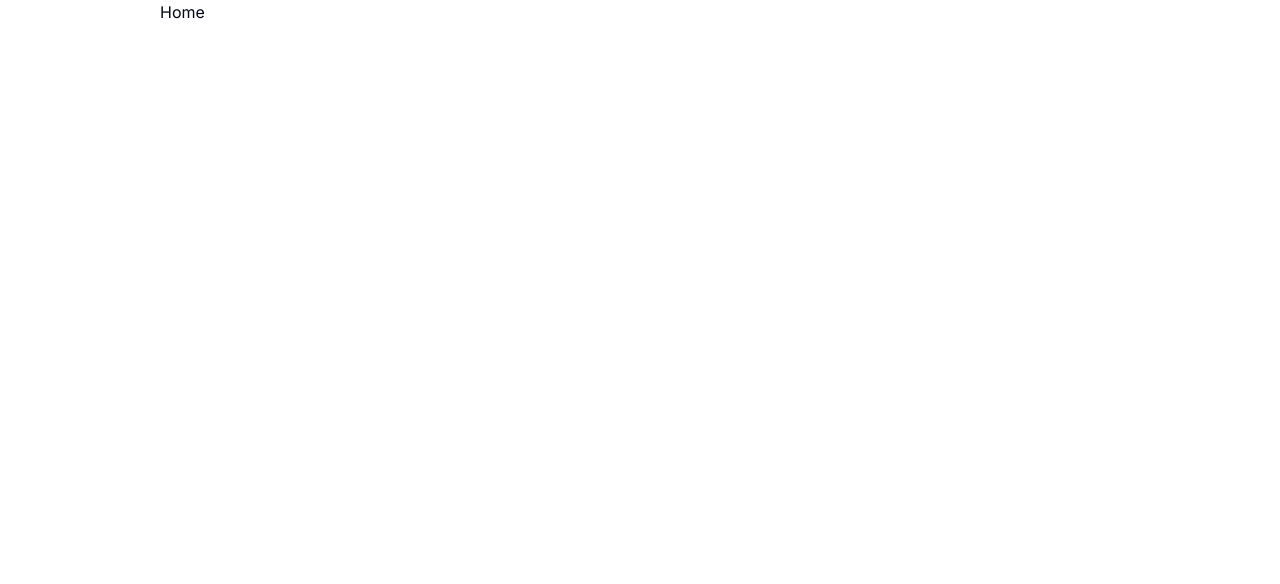
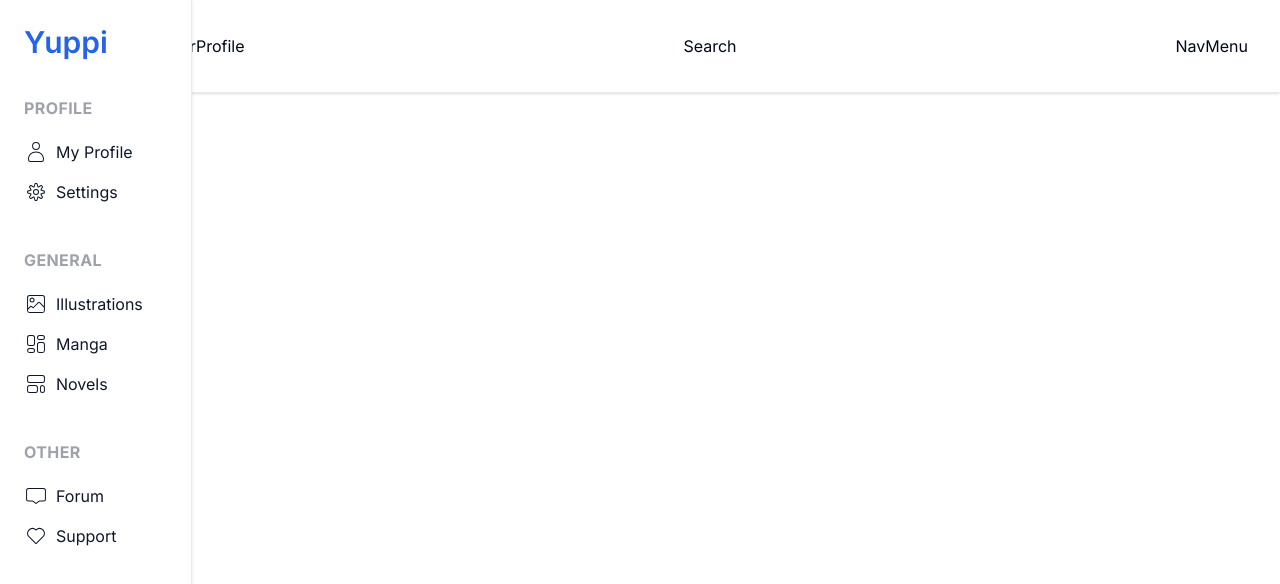
Before and after one commit to Esutarosa/yuppi, a Next.js app: page / in a window 1280 px wide. Shown: the top 584 px of the page. Built offline with nearby package versions, Linux system fonts and the light colour scheme.

Commit message:
Links and navigation in navbar

```diff
--- a/package.json
+++ b/package.json
@@ -9,13 +9,18 @@
     "lint": "next lint"
   },
   "dependencies": {
+    "@radix-ui/react-dropdown-menu": "^2.0.6",
+    "@radix-ui/react-icons": "^1.3.0",
     "@radix-ui/react-slot": "^1.0.2",
     "class-variance-authority": "^0.7.0",
     "clsx": "^2.1.0",
     "lucide-react": "^0.348.0",
     "next": "14.1.2",
+    "next-auth": "^4.24.7",
+    "next-themes": "^0.2.1",
     "react": "^18",
     "react-dom": "^18",
+    "react-icons": "^5.0.1",
     "sass": "^1.71.1",
     "tailwind-merge": "^2.2.1",
     "tailwindcss-animate": "^1.0.7"
--- a/src/app/layout.tsx
+++ b/src/app/layout.tsx
@@ -1,7 +1,8 @@
 import type { Metadata } from "next"
 import { inter } from "@/lib/fonts"
 import { cn } from '@/lib/utils'
-import "../styles/globals.scss"
+import "@/styles/globals.scss"
+import NavBar from "@/components/NavBar"
 
 export const metadata: Metadata = {
   title: "Yuppi",
@@ -17,13 +18,16 @@ export default function RootLayout({
     <html
       lang="en"
       className={cn(
-        'antialiased',
+        'bg-background antialiased',
         inter.className
       )}>
-      <body className="min-h-screen antialiased">
-        <main className="container">
+      <body className="relative min-h-screen antialiased">
+        <NavBar />
+
+        <main className="">
           {children}
         </main>
+
       </body>
     </html>
   )
--- /dev/null
+++ b/src/components/Logo.tsx
@@ -0,0 +1,17 @@
+import Link from "next/link"
+
+const Logo = ({
+  className
+}: {
+  className?: string
+}) => {
+  return (
+    <div className={className}>
+      <Link href="/" className="flex items-center text-3xl font-semibold text-primary">
+        <p>Yuppi</p>
+      </Link>
+    </div>
+  )
+}
+
+export default Logo
--- a/src/components/NavBar.tsx
+++ b/src/components/NavBar.tsx
@@ -0,0 +1,19 @@
+import Logo from "./Logo"
+import NavMenu from "./NavMenu"
+import Search from "./Search"
+import UserProfile from "./UserProfile"
+
+const NavBar = async () => {
+  return (
+    <header className="fixed top-0 z-50 w-full px-[2rem] shadow border-b border-border/80 bg-background lg:py-[1rem]">
+      <div className="flex items-center justify-between h-[3.75rem]">
+        <UserProfile className="lg:pl-[8rem]" />
+        <Logo className="hidden" />
+        <Search />
+        <NavMenu />
+      </div>
+    </header>
+  )
+}
+
+export default NavBar
--- /dev/null
+++ b/src/components/NavLinks.tsx
@@ -0,0 +1,29 @@
+import { NAVBAR_LINKS } from "@/lib/constants"
+import Link from "next/link"
+
+const NavLinks = () => {
+  return (
+    <div className="flex flex-col gap-10 py-4">
+      {NAVBAR_LINKS.map((item) => (
+        <div key={item.title} className="flex flex-col gap-4">
+          <h3 className="font-bold leading-none tracking-wide text-accent-foreground/40 uppercase px-6">
+            {item.title}
+          </h3>
+
+          <ul className="flex flex-col">
+            {item.data.map((item) => (
+              <li key={item.key} className="text-accent-foreground hover:bg-accent">
+                <Link href={item.path} className="flex items-center text-md pl-6 py-2 pr-12">
+                  {item.icon && <item.icon className="w-6 h-6 mr-2" />}
+                  {item.title}
+                </Link>
+              </li>
+            ))}
+          </ul>
+        </div>
+      ))}
+    </div>
+  )
+}
+
+export default NavLinks
--- /dev/null
+++ b/src/components/NavMenu.tsx
@@ -0,0 +1,19 @@
+import Logo from "./Logo"
+import NavLinks from "./NavLinks"
+
+const NavMenu = () => {
+  return (
+    <>
+      <button>NavMenu</button>
+
+      <div className="fixed top-0 left-0 h-screen shadow bg-card border-r border-border/80 transition duration-300 bg-transition">
+        <nav className="h-full overflow-y-scroll no-scrollbar">
+          <Logo className="px-6 py-4 lg:py-6" />
+          <NavLinks />
+        </nav>
+      </div>
+    </>
+  )
+}
+
+export default NavMenu
--- /dev/null
+++ b/src/components/Search.tsx
@@ -0,0 +1,13 @@
+const Search = ({
+  className
+}: {
+  className?: string
+}) => {
+  return (
+    <div className={className}>
+      Search
+    </div>
+  )
+}
+
+export default Search
--- /dev/null
+++ b/src/components/UserProfile.tsx
@@ -0,0 +1,13 @@
+const UserProfile = ({
+  className
+}: {
+  className?: string
+}) => {
+  return (
+    <div className={className}>
+      UserProfile
+    </div>
+  )
+}
+
+export default UserProfile
--- a/src/components/ui/Button.tsx
+++ b/src/components/ui/Button.tsx
@@ -35,7 +35,7 @@ const buttonVariants = cva(
 
 export interface ButtonProps
   extends React.ButtonHTMLAttributes<HTMLButtonElement>,
-    VariantProps<typeof buttonVariants> {
+  VariantProps<typeof buttonVariants> {
   asChild?: boolean
 }
 
--- /dev/null
+++ b/src/lib/constants.ts
@@ -0,0 +1,26 @@
+import { CiUser, CiSettings, CiGrid42, CiImageOn, CiGrid31, CiHeart, CiChat2 } from "react-icons/ci"
+
+export const NAVBAR_LINKS: { title: string; data: { path: string; key: string; title: string; icon?: React.ComponentType<any>; }[] }[] = [
+  {
+    title: 'Profile',
+    data: [
+      { path: '/profile', key: 'profile', title: 'My Profile', icon: CiUser },
+      { path: '/account/edit', key: 'edit-profile', title: 'Settings', icon: CiSettings },
+    ]
+  },
+  {
+    title: 'General',
+    data: [
+      { path: '/illustrations', key: 'illustrations', title: 'Illustrations', icon: CiImageOn },
+      { path: '/manga', key: 'manga', title: 'Manga', icon: CiGrid42 },
+      { path: '/novels', key: 'novels', title: 'Novels', icon: CiGrid31 },
+    ]
+  },
+  {
+    title: 'Other',
+    data: [
+      { path: '/forum', key: 'forum', title: 'Forum', icon: CiChat2 },
+      { path: '/support', key: 'support', title: 'Support', icon: CiHeart },
+    ]
+  },
+]
--- a/src/styles/globals.scss
+++ b/src/styles/globals.scss
@@ -37,6 +37,14 @@
     --radius: 0.5rem;
   }
 
+  * {
+    @apply border-border;
+  }
+
+  body {
+    @apply bg-background text-foreground;
+  }
+
   .dark {
     --background: 222.2 84% 4.9%;
     --foreground: 210 40% 98%;
@@ -70,12 +78,12 @@
   }
 }
 
-@layer base {
-  * {
-    @apply border-border;
-  }
+@layer utilities {
+  .no-scrollbar {
+    scrollbar-width: none;
 
-  body {
-    @apply bg-background text-foreground;
+    &::-webkit-scrollbar {
+      display: none;
+    }
   }
 }
--- a/tailwind.config.ts
+++ b/tailwind.config.ts
@@ -13,7 +13,6 @@ const config: Config = {
       center: true,
       padding: "2rem",
       screens: {
-        xs: '320px',
         sm: '640px',
         md: '768px',
         lg: '1024px',
```
Also changed, not shown: 1 other file (tests, documents, lock files or other folders).
